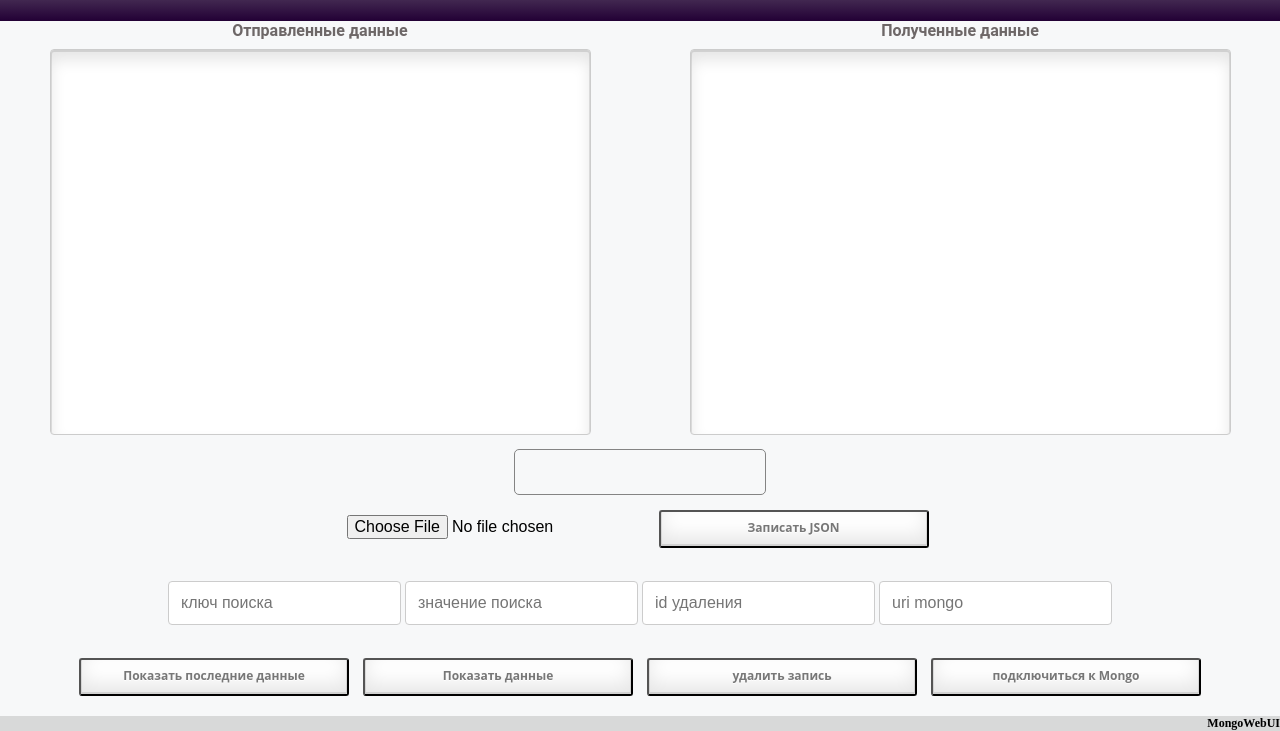
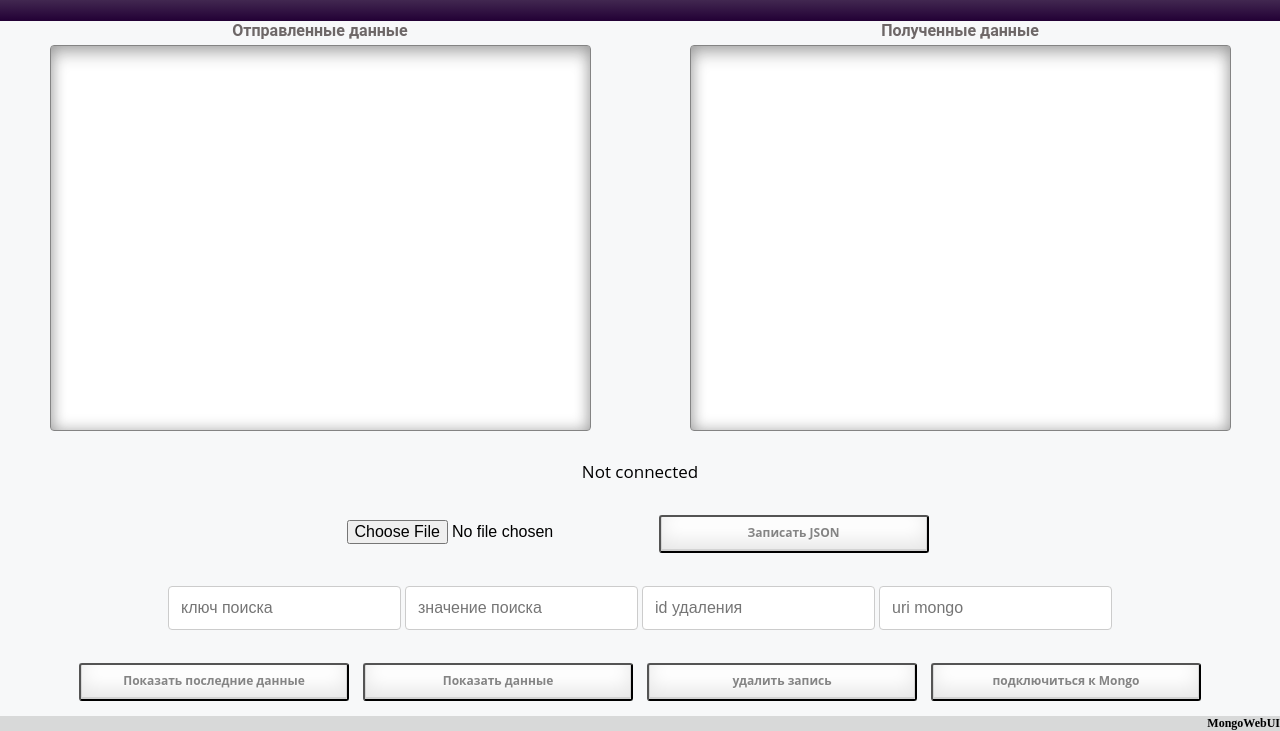
Before and after one commit to bigbadwolfy/mongoWebInterface, a website: page src/json.html in a window 1280 px wide. Shown: the part 69-800 px from the top of the page. Drawn offline with Linux system fonts and the light colour scheme.

Commit message:
rework UI

```diff
--- a/src/client.js
+++ b/src/client.js
@@ -144,12 +144,10 @@ function deleteJSON() {
 
 function mongoConnect() {
     var connectionString = document.getElementById('mongo').value;
-    alert(connectionString);
     var xmlhttp = new XMLHttpRequest();
     document.getElementById('response').innerHTML = '<img src="./loading.gif" width="50" height="50"/>';
     xmlhttp.onreadystatechange = function () {
         if (this.readyState == 4 && this.status == 200) {
-            alert(this.responseText);
             document.getElementById('response').innerHTML = '<p>'+this.responseText+'</p>';
         }
     };
--- a/src/json.html
+++ b/src/json.html
@@ -29,7 +29,7 @@
         </div>
     </div>
     <div class="flex-item-71"></div>
-    <div class="flex-item-7" id = "response"> </div>
+    <div class="flex-item-7" id = "response"><p>Not connected</p></div>
 
     <div class="flex-item-3">
 
--- a/src/styles.css
+++ b/src/styles.css
@@ -34,11 +34,11 @@ textarea, textarea:active, textarea:focus {
     font-size: 16px;
     border-radius: 3px;
     padding: 12px;
-    border: 1px solid #ccc;
+    border: 1px solid #848484;
     border-radius: 4px;
     box-sizing: border-box;
     resize: vertical;
-    box-shadow: inset 0 1px 0 1px rgba(0,0,0,.1), inset 0 10px 15px rgba(0,0,0,.1);
+    box-shadow: inset 0 0px 15px 0px rgba(0,1,0,.3), inset 0 10px 16px rgba(0,0,0,.18);
     outline: 0 !important;
     resize: none;
 
@@ -53,9 +53,10 @@ button:focus {
     padding: 10px 15px 12px;
     font: 700 12px/1 'Open Sans',sans-serif;
     border-radius: 3px;
+
     box-shadow: inset 0 -1px 0 1px rgba(0,0,0,.1), inset 0 -10px 20px rgba(0,0,0,.1);
     cursor: pointer;
-    color: #777;
+    color: #848484;
     text-shadow: 0 1px 0 rgba(255,255,255,.8);
     background: #fff;
     outline: 0 !important;
@@ -181,8 +182,6 @@ button:focus {
     align-content: center;
     justify-content: center;
     align-items: center;
-    border: 1px solid #848484;
-    border-radius: 5px;
 }
 
 
@@ -195,5 +194,5 @@ button:focus {
 }
 
 p {
-    font: 12px 'Komika Axis';
+    font: 17px 'Open Sans',sans-serif;
 }
```
